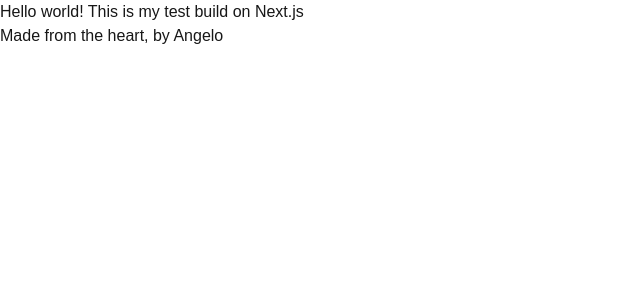
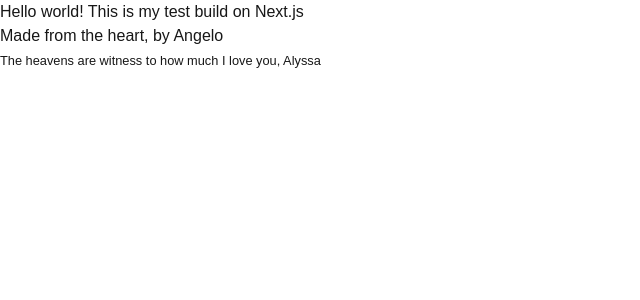
Before and after one commit to Angelo8828/nextjs-app, a Next.js app: page / in a window 1280 px wide. Shown: the top 300 px of the page, without its empty margins (0-640 px from the left). Built offline with nearby package versions, Linux system fonts and the light colour scheme.

Commit message:
Fix issue

```diff
--- a/src/app/page.tsx
+++ b/src/app/page.tsx
@@ -1,5 +1,3 @@
-import Image from "next/image";
-
 export default function Home() {
   return (
     <div className="grid grid-rows-[20px_1fr_20px] items-center justify-items-center min-h-screen p-8 pb-20 gap-16 sm:p-20 font-[family-name:var(--font-geist-sans)]">
@@ -10,6 +8,10 @@
         <p>
           Made from the heart, by Angelo
         </p>
+
+        <small>
+          The heavens are witness to how much I love you, Alyssa
+        </small>
       </main>
     </div>
   );
```
